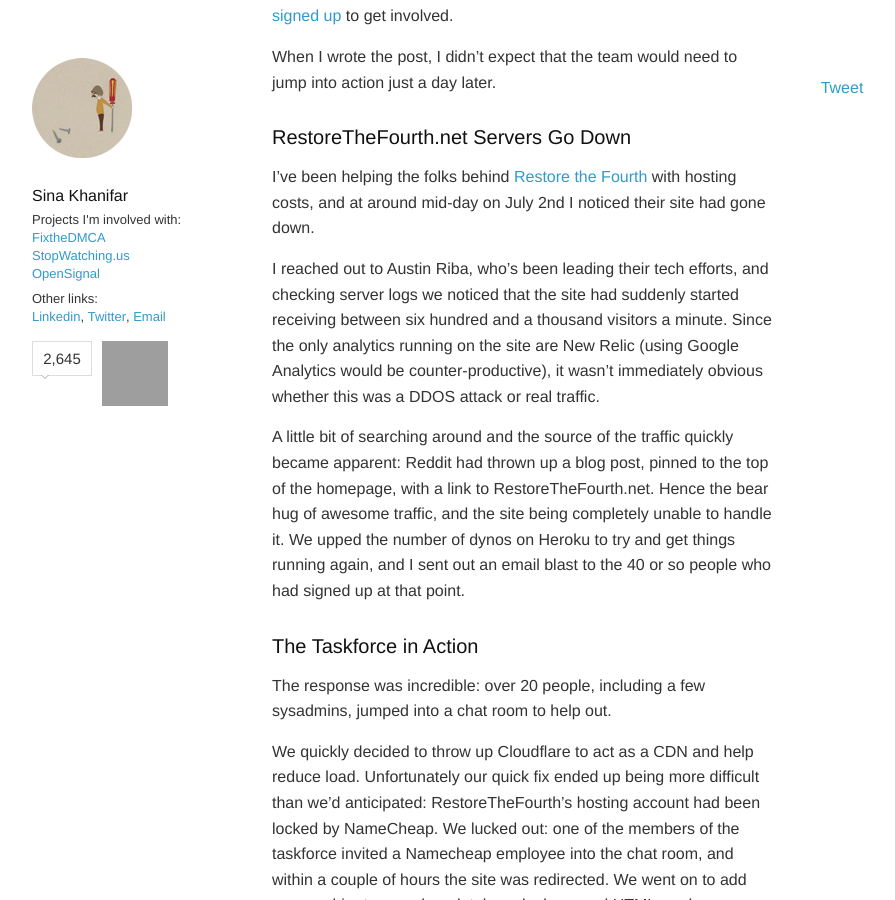
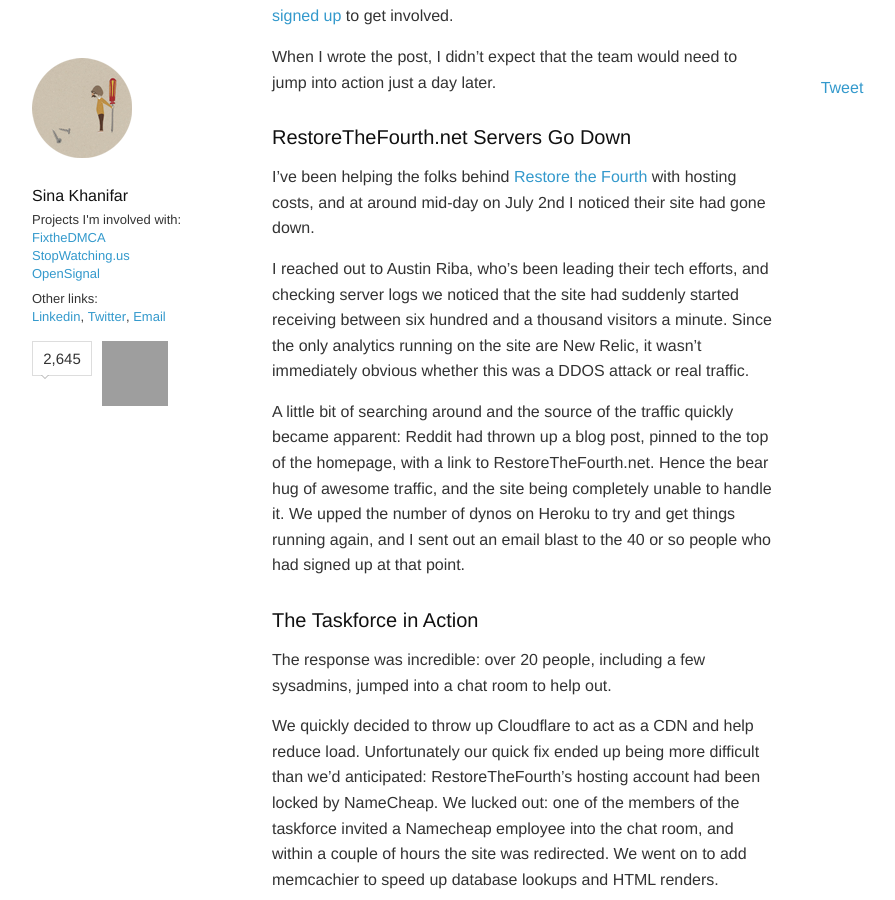
Before and after one commit to sinak/sinak.github.com, a Jekyll site: the page built from _posts/2013-07-05-helping-rt4.md, in a window 1280 px wide and 900 px high, scrolled down 356 px. Shown: the whole window, without its empty margins (178-1073 px from the left). Built offline with Jekyll 4.4.1, drawn with Linux system fonts in a browser that asks for light colours; nearby versions of some CDN libraries; some web fonts are replaced; Markdown is read by kramdown in place of the engine named in the settings; comment, search, counter and statistics services are not loaded; grey boxes are pictures that could not be loaded.

```diff
--- a/_posts/2013-07-05-helping-rt4.md
+++ b/_posts/2013-07-05-helping-rt4.md
@@ -17,7 +17,7 @@
 
 I've been helping the folks behind <a href="http://www.restorethefourth.net">Restore the Fourth</a> with hosting costs, and at around mid-day on July 2nd I noticed their site had gone down.
 
-I reached out to Austin Riba, who's been leading their tech efforts, and checking server logs we noticed that the site had suddenly started receiving between six hundred and a thousand visitors a minute. Since the only analytics running on the site are New Relic (using Google Analytics would be counter-productive), it wasn't immediately obvious whether this was a DDOS attack or real traffic.
+I reached out to Austin Riba, who's been leading their tech efforts, and checking server logs we noticed that the site had suddenly started receiving between six hundred and a thousand visitors a minute. Since the only analytics running on the site are New Relic, it wasn't immediately obvious whether this was a DDOS attack or real traffic.
 
 A little bit of searching around and the source of the traffic quickly became apparent: Reddit had thrown up a blog post, pinned to the top of the homepage, with a link to RestoreTheFourth.net. Hence the bear hug of awesome traffic, and the site being completely unable to handle it. We upped the number of dynos on Heroku to try and get things running again, and I sent out an email blast to the 40 or so people who had signed up at that point.
 
```
